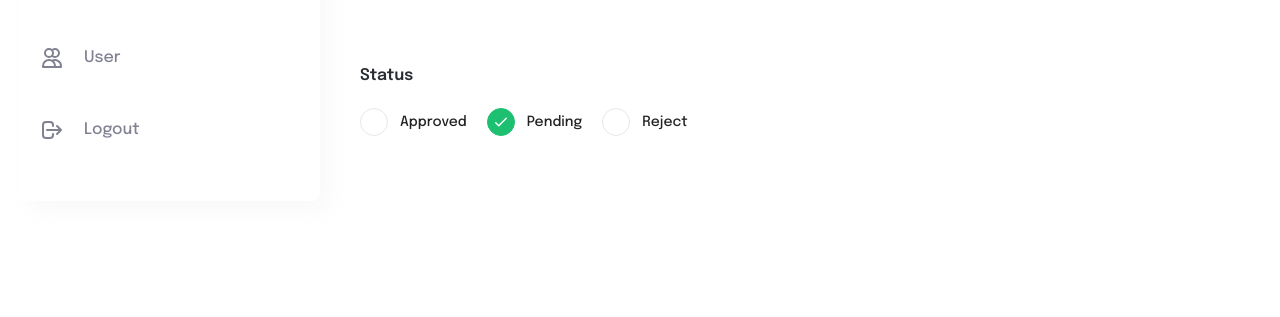
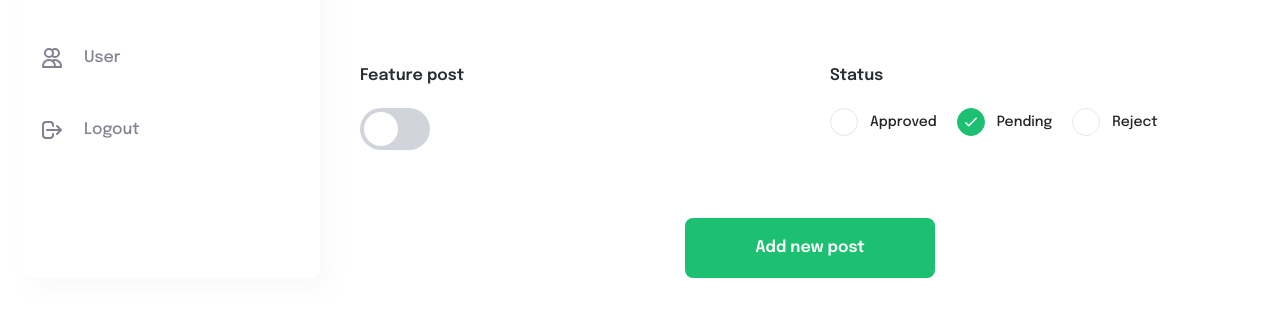
Before and after one commit to dvhoang10/project-blogging, a React (Create React App) app: page /manage/add-post in a window 1280 px wide. Shown: the part 317-634 px from the top of the page. Built offline with nearby package versions, Linux system fonts and the light colour scheme; no server answers.

Commit message:
add component Toggle

```diff
--- a/src/components/checkbox/Radio.js
+++ b/src/components/checkbox/Radio.js
@@ -10,7 +10,6 @@ const Radio = ({ control, name, checked, children, ...rest }) => {
     name,
     defaultValue: "",
   });
-  console.log(field);
   return (
     <label>
       <input
--- /dev/null
+++ b/src/components/toggle/Toggle.js
@@ -0,0 +1,37 @@
+import React from "react";
+import Proptypes from "prop-types";
+import { withErrorBoundary } from "react-error-boundary";
+import ErrorComponent from "components/common/ErrorComponent";
+
+const Toggle = ({ on = false, onClick = () => {}, ...rest }) => {
+  return (
+    <label>
+      <input
+        type="checkbox"
+        className="hidden"
+        checked={on}
+        onChange={() => {}}
+        onClick={onClick}
+      />
+      <div
+        className={`inline-block w-[70px] h-[42px] relative cursor-pointer rounded-full p-1 transition-all ${
+          on ? "bg-green-500" : "bg-gray-300"
+        }`}
+        {...rest}
+      >
+        <span
+          className={`w-[34px] h-[34px] bg-white rounded-full inline-block transition-all ${
+            on ? "translate-x-[28px]" : ""
+          }`}
+        ></span>
+      </div>
+    </label>
+  );
+};
+
+Toggle.prototype = {
+  on: Proptypes.bool,
+  onClick: Proptypes.func,
+};
+
+export default withErrorBoundary(Toggle, { FallbackComponent: ErrorComponent });
--- /dev/null
+++ b/src/components/toggle/index.js
@@ -0,0 +1,2 @@
+import Toggle from "./Toggle";
+export { Toggle };
--- a/src/modules/post/PostAddNew.js
+++ b/src/modules/post/PostAddNew.js
@@ -1,9 +1,11 @@
+import Button from "components/button/Button";
 import { Radio } from "components/checkbox";
 import ErrorComponent from "components/common/ErrorComponent";
 import Field from "components/field/Field";
 import FieldCheckboxes from "components/field/FieldCheckboxes";
 import Input from "components/input/Input";
 import Label from "components/label/Label";
+import { Toggle } from "components/toggle";
 import DashboardHeading from "modules/Dashboard/DashboardHeading";
 import React, { useEffect } from "react";
 import { withErrorBoundary } from "react-error-boundary";
@@ -17,9 +19,11 @@ const PostAddNew = () => {
       title: "",
       slug: "",
       status: 2,
+      hot: false,
     },
   });
   const watchStatus = watch("status");
+  const watchHot = watch("hot");
   const addPostHandler = async (values) => {
     console.log("🚀 ~ values:", values);
   };
@@ -50,6 +54,13 @@ const PostAddNew = () => {
         </div>
         <div className="grid grid-cols-2 mb-10 gap-x-10">
           <Field>
+            <Label>Feature post</Label>
+            <Toggle
+              on={watchHot === true}
+              onClick={() => setValue("hot", !watchHot)}
+            ></Toggle>
+          </Field>
+          <Field>
             <Label>Status</Label>
             <FieldCheckboxes>
               <Radio
@@ -79,6 +90,13 @@ const PostAddNew = () => {
             </FieldCheckboxes>
           </Field>
         </div>
+        <Button
+          type="submit"
+          className="mx-auto w-[250px] h-12 lg:h-[60px]"
+          kind="secondary"
+        >
+          Add new post
+        </Button>
       </form>
     </div>
   );
--- a/src/pages/DashboardPage.js
+++ b/src/pages/DashboardPage.js
@@ -1,7 +1,10 @@
 import DashboardHeading from "modules/Dashboard/DashboardHeading";
-import React from "react";
+import React, { useEffect } from "react";
 
 const DashboardPage = () => {
+  useEffect(() => {
+    document.title = "Dashboard";
+  }, []);
   return (
     <div>
       <DashboardHeading
```
